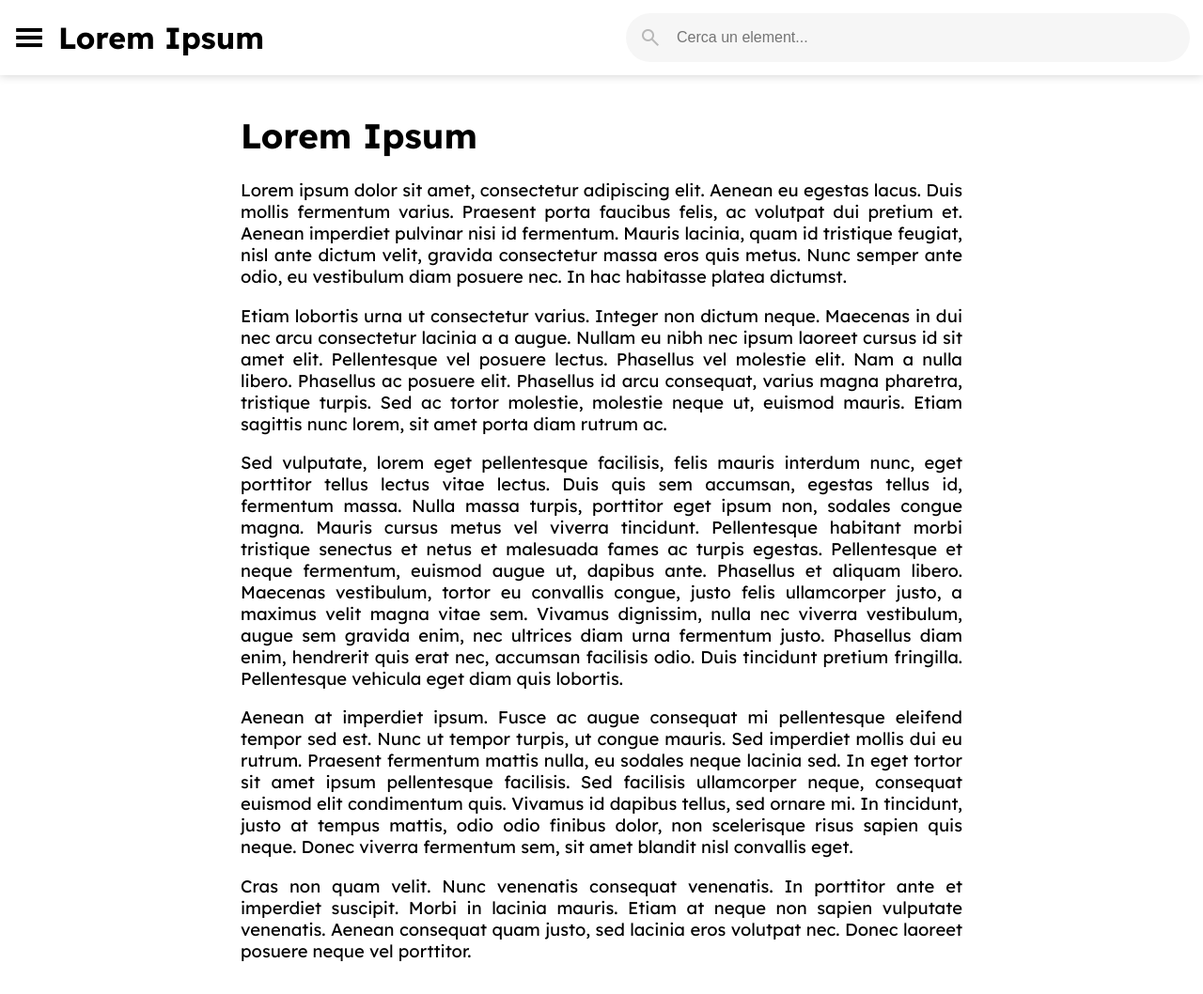
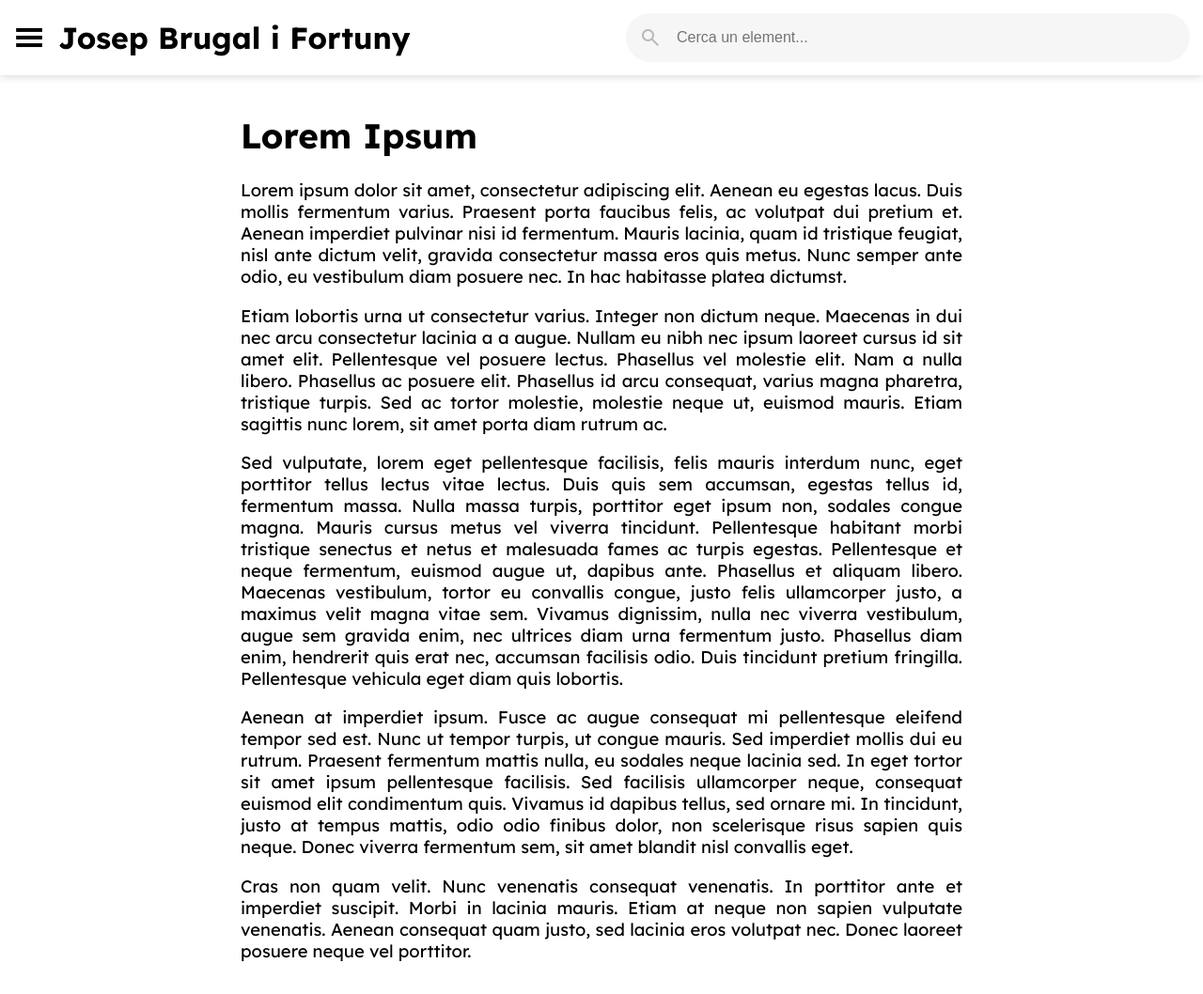
Before and after one commit to nuriagascon/tdr, a Jekyll site: the page built from about.md, in a window 1280 px wide and 1058 px high. Shown: the whole window at 94% size. Built offline with Jekyll 4.4.1, drawn with Linux system fonts in a browser that asks for light colours.

Commit message:
feat: website name

```diff
--- a/_config.yml
+++ b/_config.yml
@@ -1,5 +1,5 @@
-title: Lorem Ipsum
-short_title: Lorem Ipsum
+title: Josep Brugal i Fortuny
+short_title: Josep Brugal
 
 baseurl: "/tdr"
 url: "nuriagascon.github.io"
```
